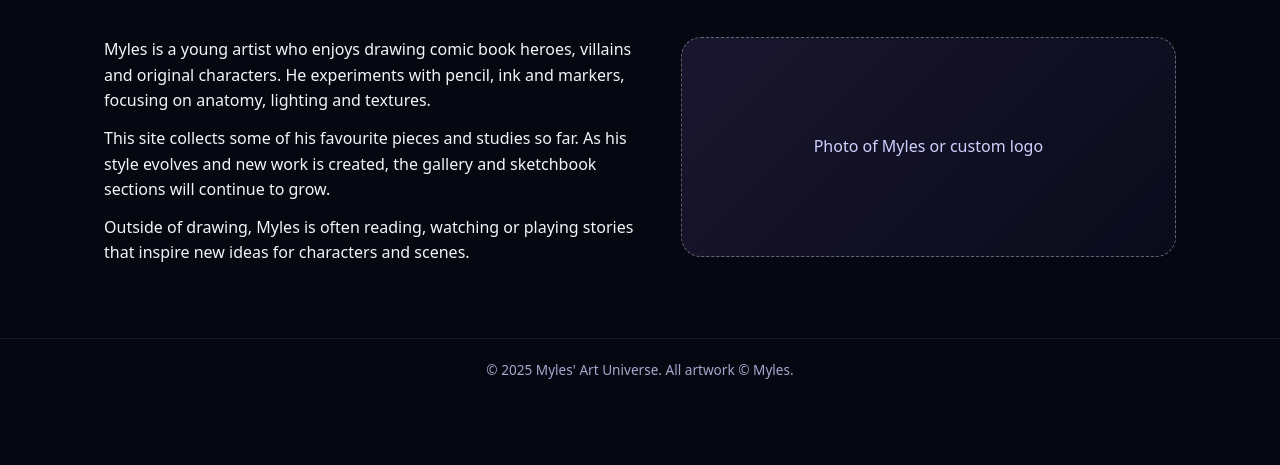
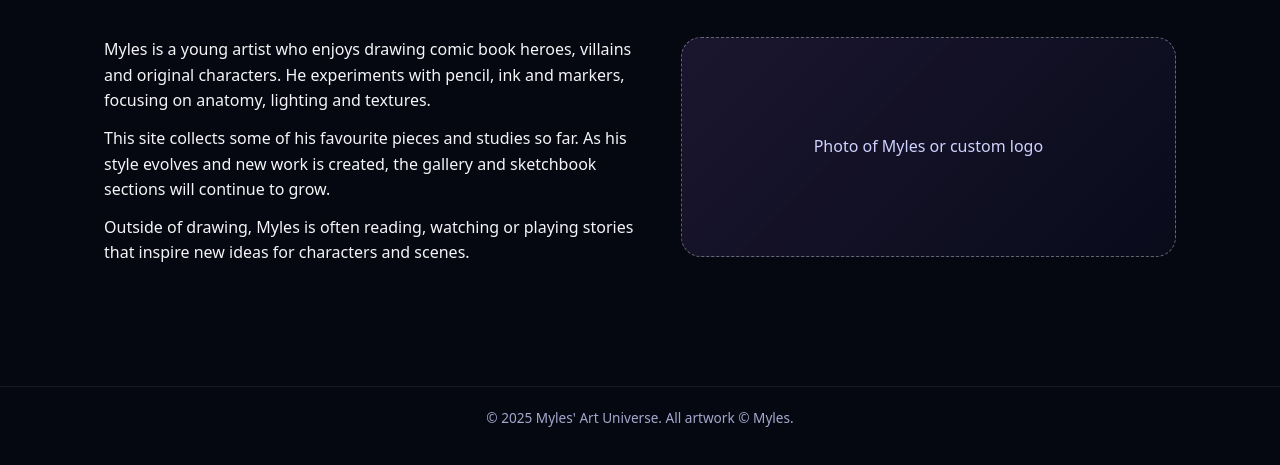
Before and after one commit to mryazooo/myles-art-universe, a plain HTML site: page about.html in a window 1280 px wide. Shown: the part 153-618 px from the top of the page. Drawn offline with Linux system fonts and the light colour scheme.

Commit message:
Update styles.css

```diff
--- a/styles.css
+++ b/styles.css
@@ -123,6 +123,11 @@ body {
   background: radial-gradient(circle at top, rgba(255, 207, 51, 0.14), rgba(5, 7, 17, 0.95));
   border-top: 1px solid rgba(255, 255, 255, 0.06);
   border-bottom: 1px solid rgba(255, 255, 255, 0.06);
+}
+
+/* Page layout */
+.page {
+  padding: 0 0 3rem;
 }
 
 /* Buttons */
```
